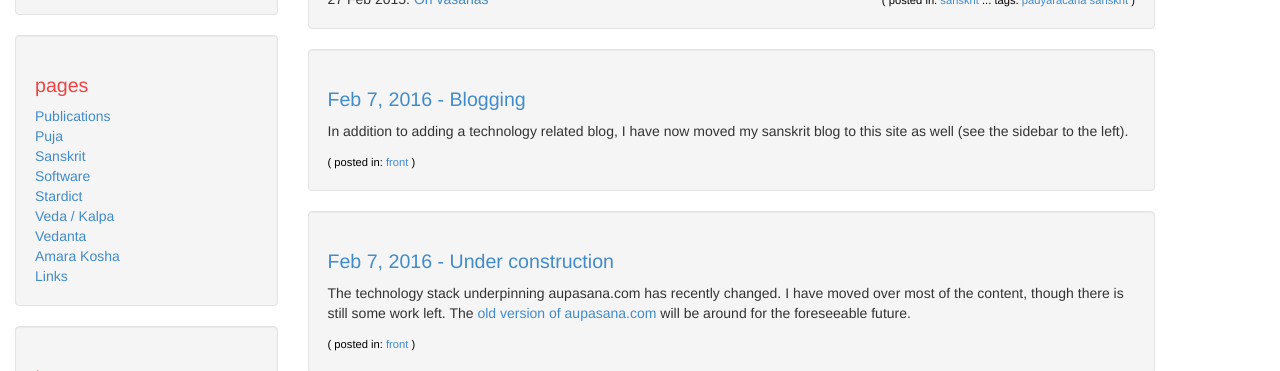
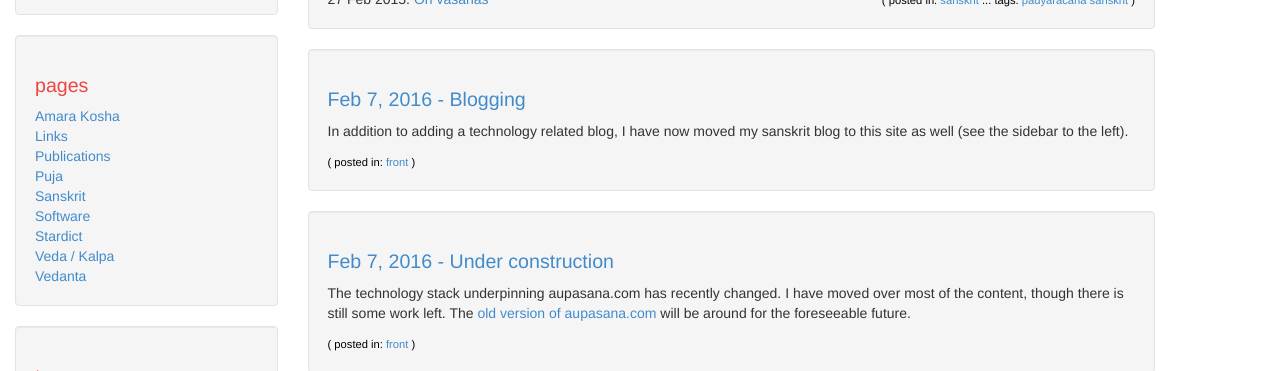
Before and after one commit to aupasana/aupasana.github.io, a Jekyll site: the page built from index.html, in a window 1280 px wide and 1057 px high. Shown: the part 319-690 px from the top of the window. Built offline with Jekyll 4.4.1, drawn with Linux system fonts in a browser that asks for light colours; comment, search, counter and statistics services are not loaded; part of the change alters nothing that is shown.

```diff
--- a/_includes/pages-list.html
+++ b/_includes/pages-list.html
@@ -1,6 +1,8 @@
 <h1>pages</h1>
 
 <div class="sidebar-link">
+  <a href="http://amara.aupasana.com">Amara Kosha</a><br/>
+  <a href="{{site.baseurl}}/pages/links.html">Links</a><br/>
   <a href="{{site.baseurl}}/pages/publications.html">Publications</a><br/>
   <a href="{{site.baseurl}}/pages/puja.html">Puja</a><br/>
   <a href="{{site.baseurl}}/pages/sanskrit.html">Sanskrit</a><br/>
@@ -8,6 +10,4 @@
   <a href="{{site.baseurl}}/pages/stardict.html">Stardict</a><br/>
   <a href="{{site.baseurl}}/pages/kalpa.html">Veda / Kalpa</a><br/>
   <a href="{{site.baseurl}}/pages/vedanta.html">Vedanta</a><br/>
-  <a href="http://amara.aupasana.com">Amara Kosha</a><br/>
-  <a href="{{site.baseurl}}/pages/links.html">Links</a><br/>
 </div>
```
